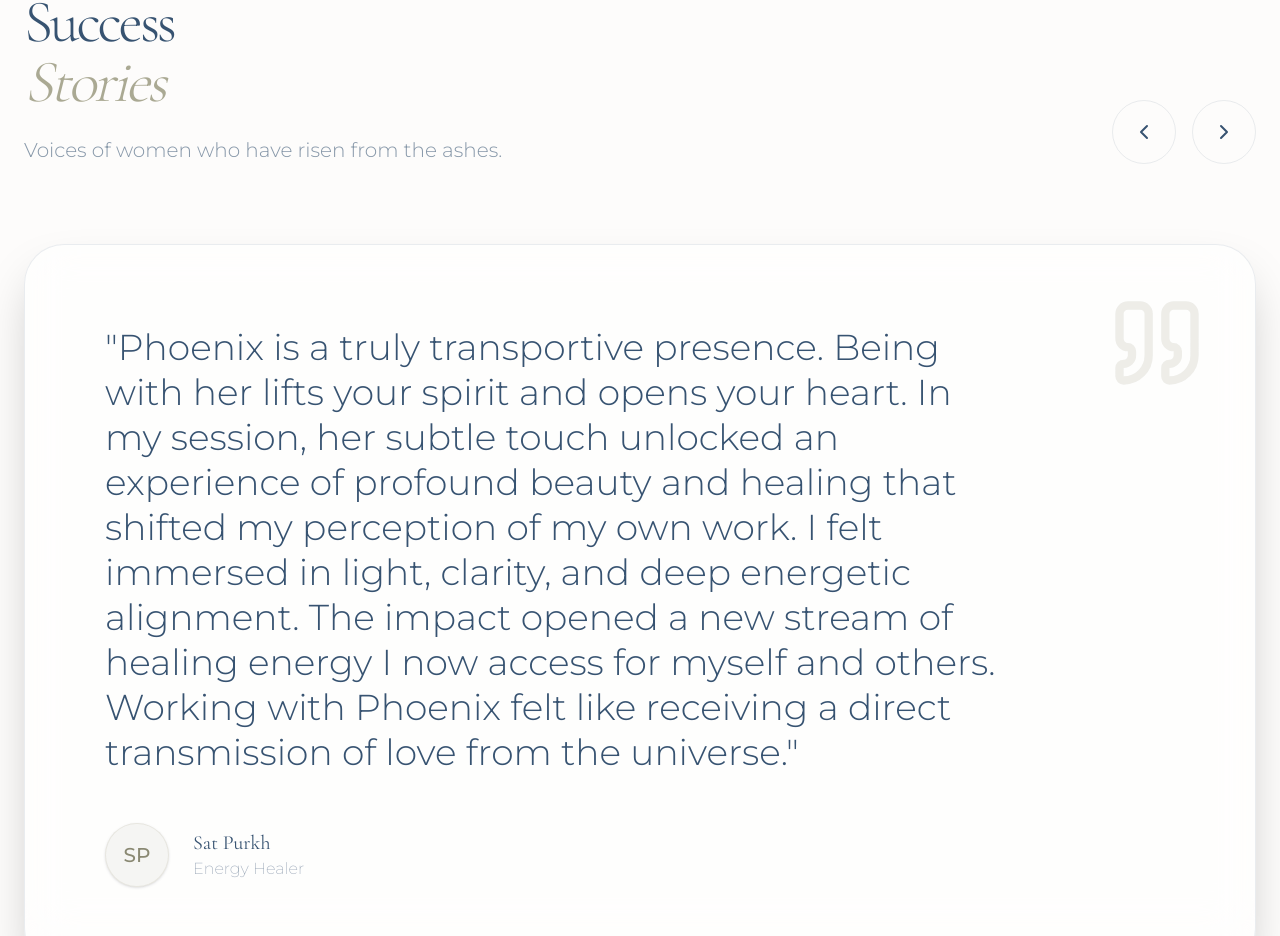
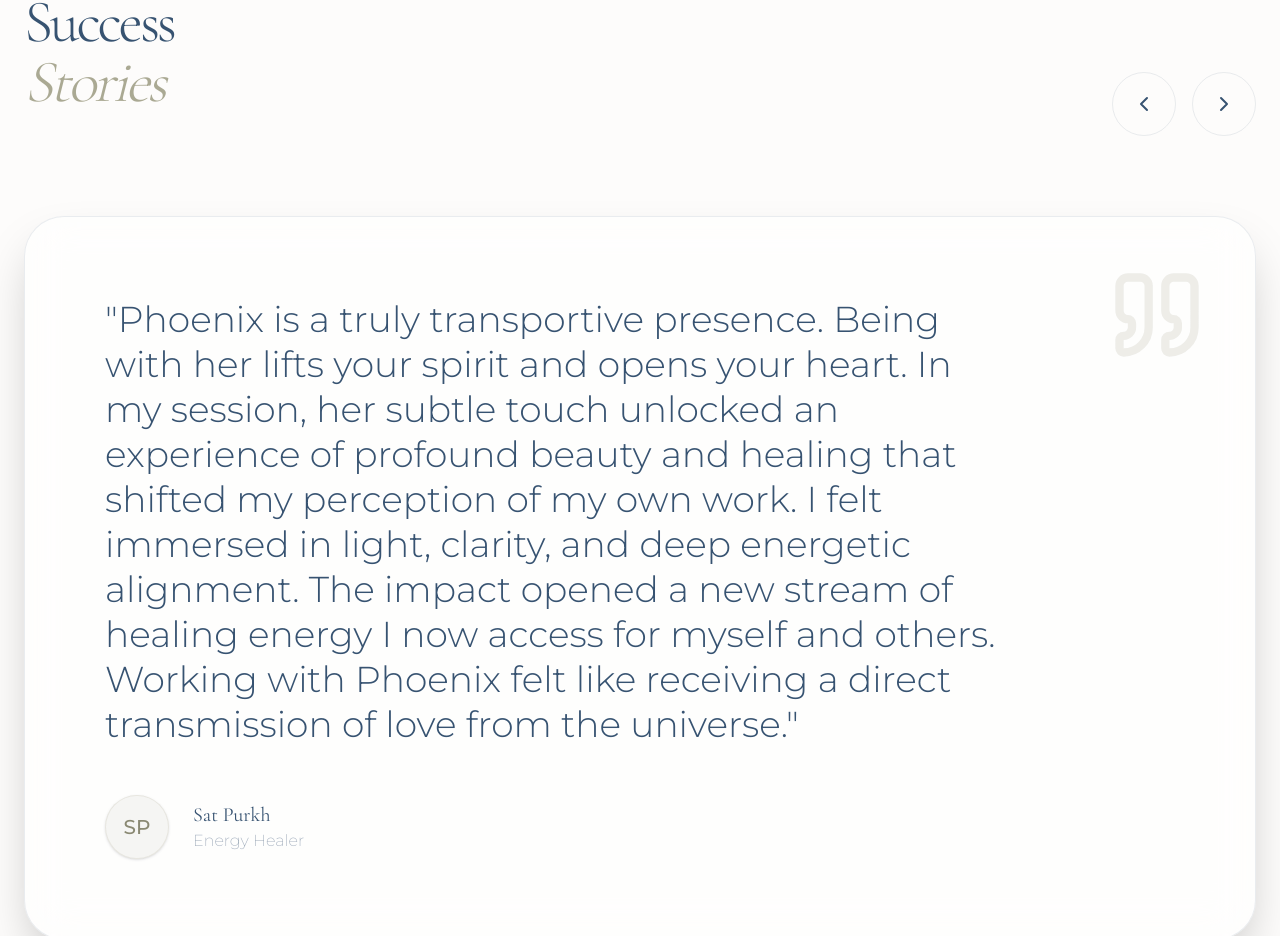
Before and after one commit to majorvfx/shamanic-beauty, a Next.js app: page / in a window 1280 px wide. Shown: the part 6095-7031 px from the top of the page. Built offline with nearby package versions, Linux system fonts and the light colour scheme.

Commit message:
Remove tagline from Testimonials section

```diff
--- a/src/components/Testimonials.tsx
+++ b/src/components/Testimonials.tsx
@@ -94,9 +94,7 @@ const Testimonials = () => {
                             Success <br />
                             <span className="font-serif italic text-gold">Stories</span>
                         </h2>
-                        <p className="text-foreground/60 text-xl font-light">
-                            Voices of women who have risen from the ashes.
-                        </p>
+
                     </div>
                     <div className="flex gap-4">
                         <button
```
